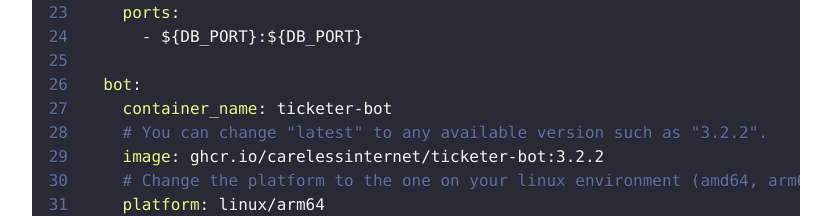
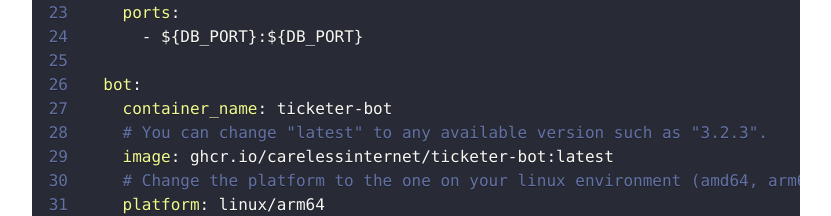
Before and after one commit to CarelessInternet/Ticketer, a Next.js app in the folder apps/website/: page /en-GB/docs/self-hosting in a window 1280 px wide. Shown: the part 1184-1400 px from the top of the page, without its empty margins (224-1055 px from the left). Built offline with nearby package versions, Linux system fonts and the light colour scheme.

Commit message:
chore(release): v3.2.3 (#405)

```diff
--- a/apps/website/src/app/[locale]/docs/self-hosting/page.tsx
+++ b/apps/website/src/app/[locale]/docs/self-hosting/page.tsx
@@ -42,8 +42,8 @@ services:
 
   bot:
     container_name: ticketer-bot
-    # You can change "latest" to any available version such as "3.2.2".
-    image: ghcr.io/carelessinternet/ticketer-bot:3.2.2
+    # You can change "latest" to any available version such as "3.2.3".
+    image: ghcr.io/carelessinternet/ticketer-bot:latest
     # Change the platform to the one on your linux environment (amd64, arm64).
     platform: linux/arm64
     restart: unless-stopped
```
Also changed, not shown: 1 other file (tests, documents, lock files or other folders).
